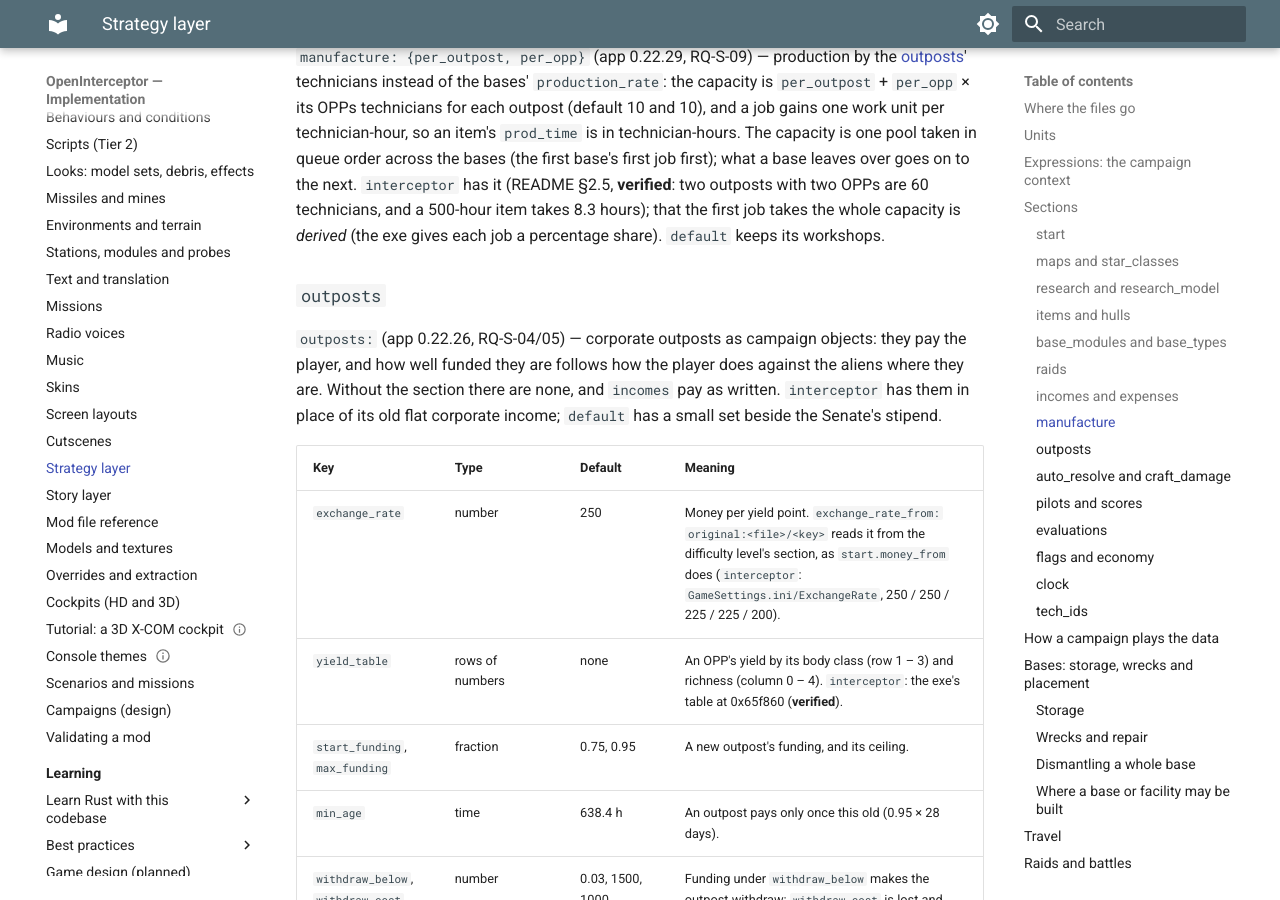
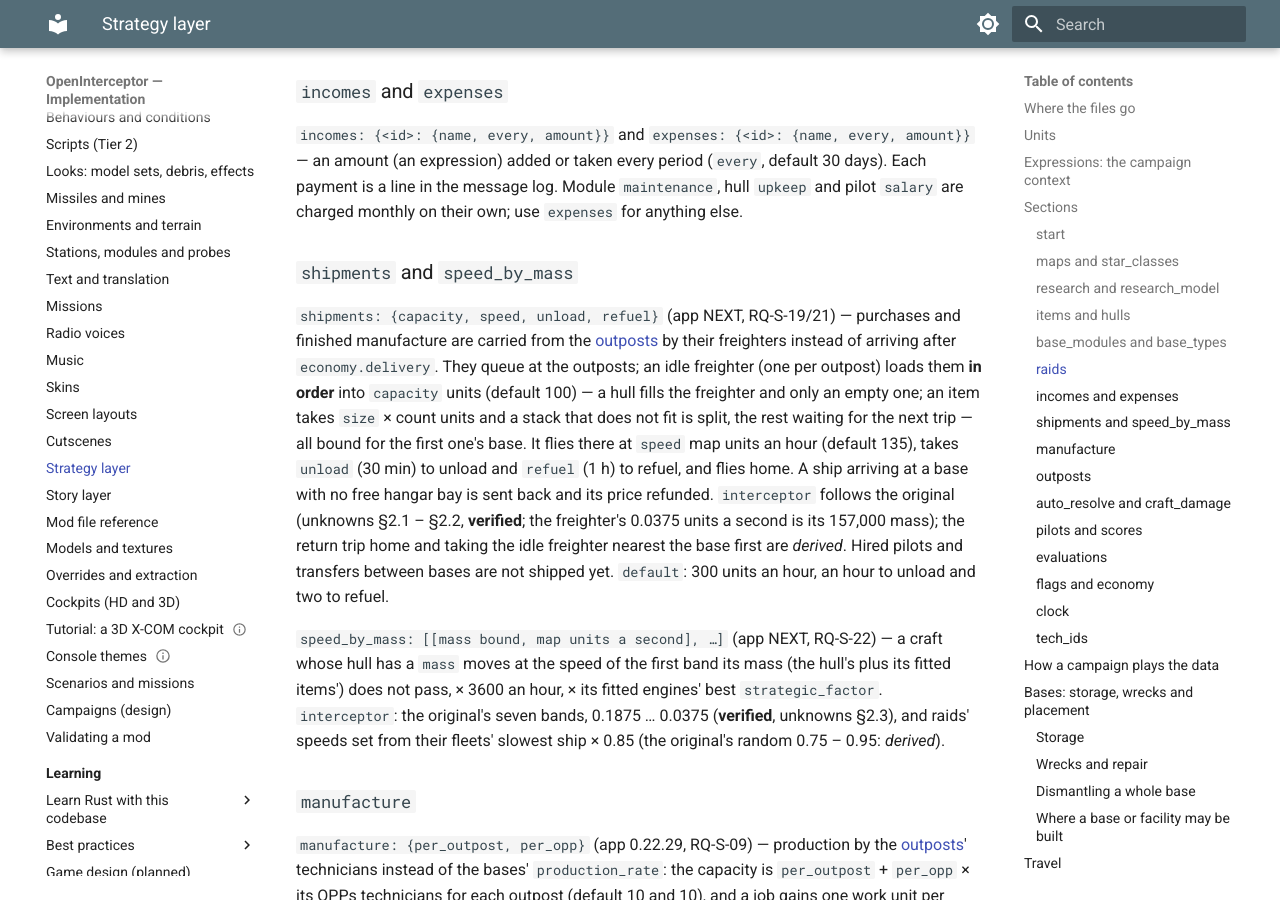
Before and after one commit to bbogovich/OpenInterceptor, an MkDocs documentation site: the page built from docs/modding/strategy.md, in a window 1280 px wide and 900 px high, scrolled down 16259 px. Built offline with MkDocs 1.6.1 and Material for MkDocs 9.7.7, drawn with Linux system fonts in a browser that asks for light colours; some of the changed text lies outside the part shown.

Commit message:
Deliveries by outpost freighter, speed by mass, versioned save sections (app NEXT, #137)
Strategy: shipments, speed_by_mass, hull and item mass, strategic_factor;
architecture: save sections; DEV-103; status.

Issue: #137
Co-Authored-By: Claude Opus 5.5 <noreply@anthropic.com>

```diff
--- a/docs/modding/strategy.md
+++ b/docs/modding/strategy.md
@@ -249,6 +249,8 @@ weapon it carries at any level: *derived*).
 | `size` | number | 1 | Storage space: what one takes of a base's store at a base type with hub [`storage`](#base_modules-and-base_types) (app 0.16.10; since 0.16.15 the base type decides). |
 | `rounds` | number | 1 | Missiles: the rounds one missile slot holds; fitting a slot takes this many from the store (app 0.7.2). `interceptor` (app 0.22.19): each `*Launcher`'s `Rounds` — X-Winder 5, Permeator 3, Sidestep 4, Fusion 2, Elerium 4, Enveloping 3, Parallax 3, Passive Cloaking 2, Doppelganger 1, Nova 1 (**verified**). |
 | `protection` | number | 0 | A `shield`: shield points per facing; an `armor`: armour points (app 0.15.0). An item that inherits the original's equipment and sets none takes the original's `Special` (shields) or `HitPoints` (armour) — *derived*. In battle a craft flies with the **strongest** fitted shield and the **sum** of its fitted armour, in place of its class's `shields` / `armor`; with none fitted it keeps the class's own (which `fitted:` on the [ship class](reference.md#ships-and-objects) may supply). |
+| `mass` | number | 0 | App NEXT: mass it adds to a craft when fitted (a missile's per round), for [`speed_by_mass`](#shipments-and-speed_by_mass). `interceptor`: shields 250 (**verified**), armour 150 / 300 / 450 (*derived*). |
+| `strategic_factor` | number | 1 | App NEXT: a fitted engine's factor on the craft's map speed (the best one counts). `interceptor`: Engine Type 2 × 1.15, Type 3 × 1.4 (**verified**). |
 | `requires` | condition | none | Available only while this holds (as well as any topic that unlocks it). |
 | `tech_required`, `tech_required2` | numbers | none | The original's numeric tech ids, read through inheritance; with a [`tech_ids`](#tech_ids) table and no `requires`, they become the prerequisite (app 0.8.0). Also on hulls and modules. |
 
@@ -261,6 +263,7 @@ weapon it carries at any level: *derived*).
 | `prod_time` | number | 0 | Work units to manufacture one. |
 | `upkeep` | number | 0 | Per month, per craft (also read from the original's `maint_cost` through inheritance). |
 | `speed` | number | 1000 | Map units per hour on the star map. |
+| `mass` | number | 0 | App NEXT: with [`speed_by_mass`](#shipments-and-speed_by_mass), the hull's base mass sets its map speed instead of `speed`. `interceptor`: 6,700 / 12,700 / 22,700 (**verified**). |
 | `slots` | mapping kind: count | none | Equipment slots: `{beam: 2, missile: 2, shield: 1, armor: 1}` (also read from the original's mount counts through inheritance). `beam`, `missile`, `shield` and `armor` slots change the craft in battle; other kinds are filled but have no effect yet. The `interceptor` hulls have one `shield` and one `armor` slot (app 0.15.0, *derived*). |
 | `requires` | condition | none | Available only while this holds. |
 | `components` | mapping component: amount | none | With [logistics](#logistics): what a main base builds one from. A hull with components is not paid for in money when its manufacture starts; it waits until the components are in the base's store (app 0.9.0). |
@@ -381,6 +384,27 @@ flies straight for its target; on a lane map it enters at a system and follows t
 amount (an expression) added or taken every period (`every`, default 30 days). Each payment is a line in the message log.
 Module `maintenance`, hull `upkeep` and pilot `salary` are charged monthly on their own; use
 `expenses` for anything else.
+
+### `shipments` and `speed_by_mass`
+
+`shipments: {capacity, speed, unload, refuel}` (app NEXT, RQ-S-19/21) — purchases and finished
+manufacture are carried from the [outposts](#outposts) by their freighters instead of arriving
+after `economy.delivery`. They queue at the outposts; an idle freighter (one per outpost) loads
+them **in order** into `capacity` units (default 100) — a hull fills the freighter and only an
+empty one; an item takes `size` × count units and a stack that does not fit is split, the rest
+waiting for the next trip — all bound for the first one's base. It flies there at `speed` map
+units an hour (default 135), takes `unload` (30 min) to unload and `refuel` (1 h) to refuel, and
+flies home. A ship arriving at a base with no free hangar bay is sent back and its price
+refunded. `interceptor` follows the original (unknowns §2.1 – §2.2, **verified**; the freighter's
+0.0375 units a second is its 157,000 mass); the return trip home and taking the idle freighter
+nearest the base first are *derived*. Hired pilots and transfers between bases are not shipped
+yet. `default`: 300 units an hour, an hour to unload and two to refuel.
+
+`speed_by_mass: [[mass bound, map units a second], …]` (app NEXT, RQ-S-22) — a craft whose hull
+has a `mass` moves at the speed of the first band its mass (the hull's plus its fitted items')
+does not pass, × 3600 an hour, × its fitted engines' best `strategic_factor`. `interceptor`: the
+original's seven bands, 0.1875 … 0.0375 (**verified**, unknowns §2.3), and raids' speeds set from
+their fleets' slowest ship × 0.85 (the original's random 0.75 – 0.95: *derived*).
 
 ### `manufacture`
 
```
Also changed, not shown: docs/implementation/architecture/campaign.md (+10 -0 lines), docs/implementation/deviations/index.md (+1 -0 lines), docs/implementation/status.md (+7 -0 lines).
